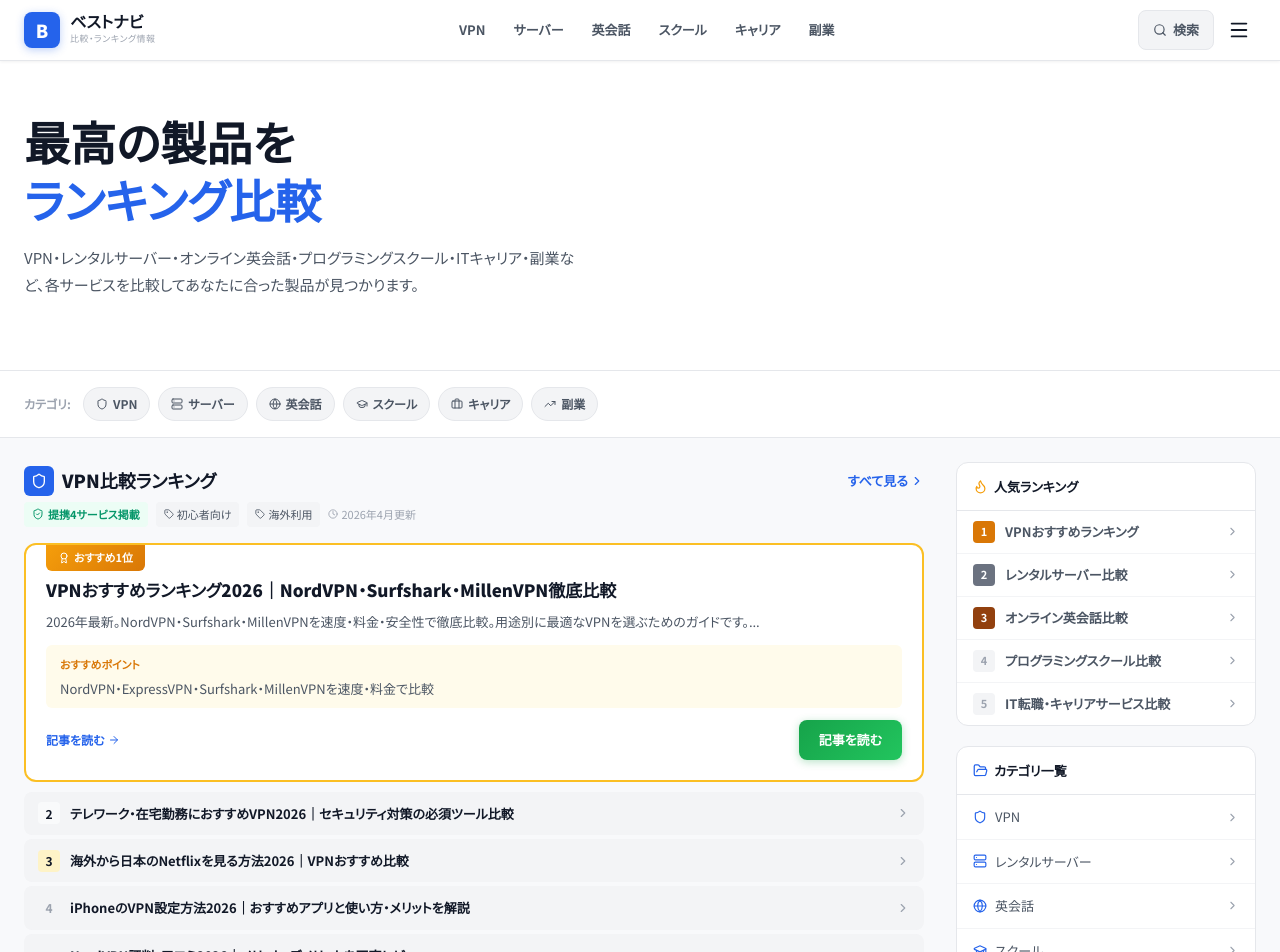
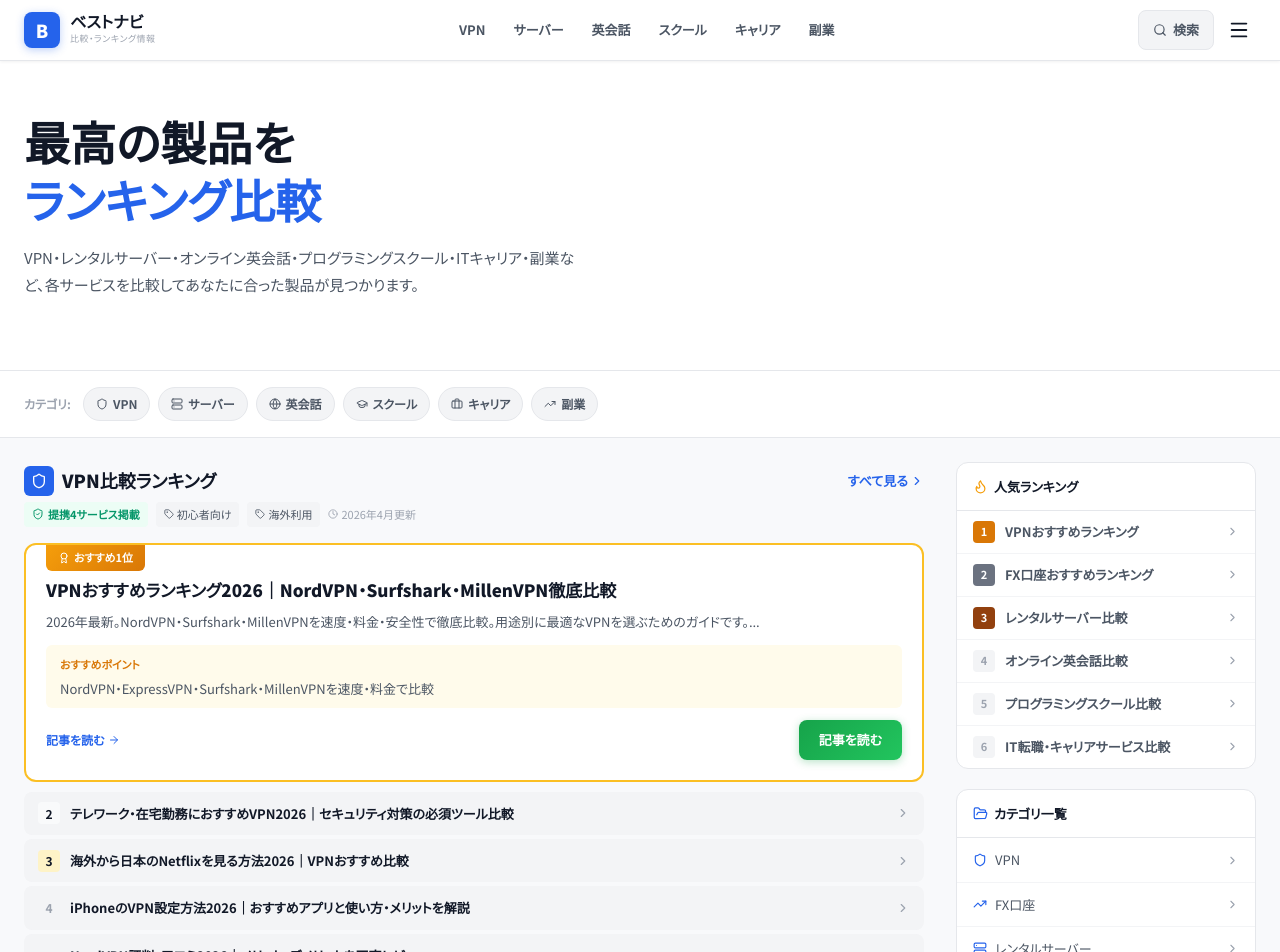
Before and after one commit to nexoraltd/bestnavi, a Next.js app: page / in a window 1280 px wide. Shown: the top 952 px of the page. Built offline with nearby package versions, Linux system fonts and the light colour scheme.

Commit message:
feat: SidebarにFXカテゴリ・FXランキングを追加

```diff
--- a/components/Sidebar.tsx
+++ b/components/Sidebar.tsx
@@ -9,6 +9,7 @@
 
 const categories: { name: string; icon: LucideIcon; href: string }[] = [
   { name: "VPN",           icon: Shield,          href: "/ranking/vpn" },
+  { name: "FX口座",        icon: TrendingUp,       href: "/ranking/fx" },
   { name: "レンタルサーバー", icon: Server,        href: "/ranking/server" },
   { name: "英会話",        icon: Globe,            href: "/ranking/english" },
   { name: "スクール",      icon: GraduationCap,    href: "/ranking/school" },
@@ -18,6 +19,7 @@
 
 const popularRankings = [
   { title: "VPNおすすめランキング",          href: "/ranking/vpn" },
+  { title: "FX口座おすすめランキング",       href: "/ranking/fx" },
   { title: "レンタルサーバー比較",           href: "/ranking/server" },
   { title: "オンライン英会話比較",           href: "/ranking/english" },
   { title: "プログラミングスクール比較",     href: "/ranking/school" },
```
